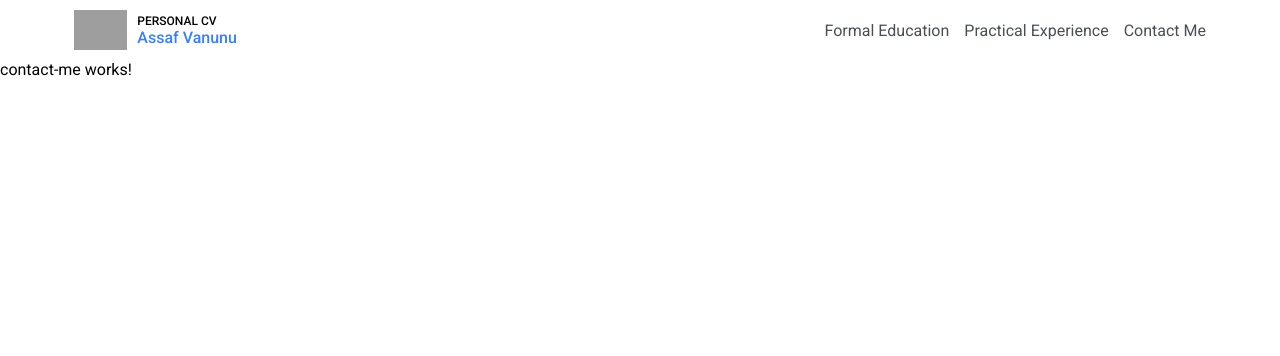
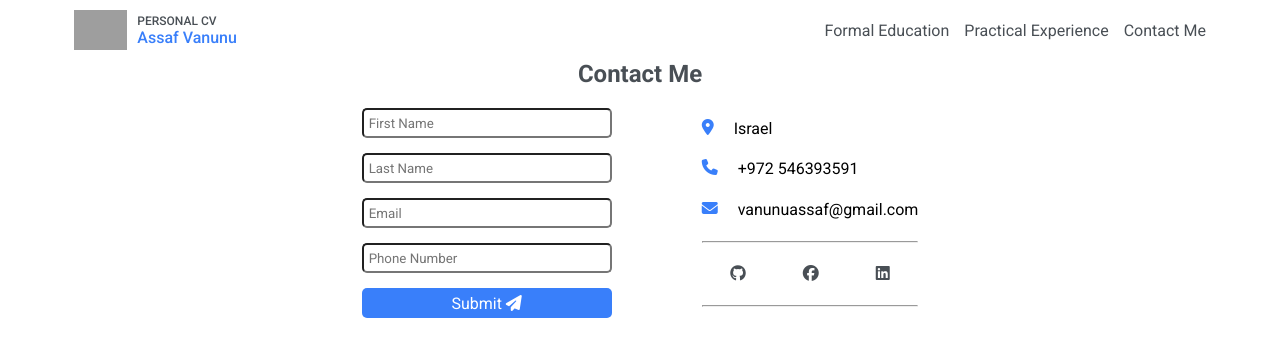
Before and after one commit to ASSAFVAN/my-personal-cv, an Angular app: page /contact-me in a window 1280 px wide. Shown: the top 356 px of the page. Built offline with nearby package versions, Linux system fonts and the light colour scheme; grey boxes are pictures that could not be loaded.

Commit message:
finished contact me component

```diff
--- a/package.json
+++ b/package.json
@@ -18,6 +18,7 @@
     "@angular/platform-browser": "^16.1.0",
     "@angular/platform-browser-dynamic": "^16.1.0",
     "@angular/router": "^16.1.0",
+    "@fortawesome/fontawesome-free": "^6.4.2",
     "rxjs": "~7.8.0",
     "tslib": "^2.3.0",
     "zone.js": "~0.13.0"
--- a/src/app/components/header/header.component.scss
+++ b/src/app/components/header/header.component.scss
@@ -42,6 +42,7 @@ nav {
       .title {
         font-size: 12px;
         font-weight: 500;
+        color: var(--secondary-color);
       }
       .name {
         font-size: 16px;
--- a/src/app/pages/contact-me/contact-me.component.html
+++ b/src/app/pages/contact-me/contact-me.component.html
@@ -1 +1,119 @@
-<p>contact-me works!</p>
+<section>
+  <h1>Contact Me</h1>
+  <div class="contact-container">
+    <div class="contact-form">
+      <form [formGroup]="contactForm" (ngSubmit)="onSubmit()">
+        <!-- first name -->
+        <p>
+          <label class="label" for="firstName"></label>
+          <input
+            class="input"
+            type="text"
+            placeholder="First Name"
+            formControlName="firstName"
+            [ngClass]="{
+              invalid: isFieldInvalid('firstName')
+            }"
+          />
+        </p>
+        <ng-container *ngIf="isFieldInvalid('firstName')">
+          <p class="red">This field id required</p>
+        </ng-container>
+
+        <!-- last name -->
+        <p class="field">
+          <label class="label" for="lastName"></label>
+          <input
+            class="input"
+            type="text"
+            placeholder="Last Name"
+            formControlName="lastName"
+            [ngClass]="{
+              invalid: isFieldInvalid('lastName')
+            }"
+          />
+        </p>
+        <ng-container *ngIf="isFieldInvalid('lastName')">
+          <p class="red">This field id required</p>
+        </ng-container>
+
+        <!-- email -->
+        <p class="field">
+          <label class="label" for="email"></label>
+          <input
+            class="input"
+            type="email"
+            placeholder="Email"
+            formControlName="email"
+            [ngClass]="{
+              invalid: isFieldInvalid('email')
+            }"
+          />
+        </p>
+        <ng-container *ngIf="isFieldInvalid('email')">
+          <p class="red">This field id required</p>
+        </ng-container>
+
+        <!-- phone number -->
+        <p class="field">
+          <label class="label" for="phone"></label>
+          <input
+            class="input"
+            type="tel"
+            placeholder="Phone Number"
+            formControlName="phone"
+            [ngClass]="{
+              invalid: isFieldInvalid('phone')
+            }"
+          />
+        </p>
+        <ng-container *ngIf="isFieldInvalid('phone')">
+          <p class="red">This field id required</p>
+        </ng-container>
+
+        <button type="submit" class="field">
+          Submit <i class="fa-solid fa-paper-plane"></i>
+        </button>
+      </form>
+    </div>
+
+    <div class="contact-details">
+      <div class="contact-list">
+        <i class="fa-solid fa-location-dot"></i><span>Israel</span>
+      </div>
+      <div class="contact-list">
+        <i class="fa-solid fa-phone"></i><span>+972 546393591</span>
+      </div>
+      <div class="contact-list">
+        <i class="fa-solid fa-envelope"></i><span>vanunuassaf@gmail.com</span>
+      </div>
+      <hr />
+      <div class="socials">
+        <a href="https://github.com/ASSAFVAN" target="_blank" class="social">
+          <div><i class="fa-brands fa-github"></i></div>
+        </a>
+        <a
+          href="https://www.facebook.com/assaf.vanunu?locale=he_IL"
+          target="_blank"
+          class="social"
+        >
+          <div><i class="fa-brands fa-facebook"></i></div>
+        </a>
+        <a
+          href="https://www.linkedin.com/in/assaf-vanunu-a38bb91a1/"
+          target="_blank"
+          class="social"
+        >
+          <div><i class="fa-brands fa-linkedin"></i></div>
+        </a>
+      </div>
+      <hr />
+    </div>
+  </div>
+  <div
+    *ngIf="submitService.isFormSubmitted$ | async as isFormSubmitted"
+    class="submitted"
+  >
+    <p>Form has been submitted successfully!</p>
+  </div>
+</section>
--- a/src/app/pages/contact-me/contact-me.component.scss
+++ b/src/app/pages/contact-me/contact-me.component.scss
@@ -0,0 +1,110 @@
+section {
+  width: 100%;
+  height: 100%;
+}
+
+h1 {
+  text-align: center;
+  color: var(--secondary-color);
+}
+
+.contact-container {
+  display: flex;
+  flex-direction: row;
+  justify-content: center;
+  margin: 0 auto;
+  padding: 20px;
+  max-width: 840px;
+  gap: 90px;
+}
+
+.contact-form {
+  max-width: 400px;
+}
+
+form {
+  width: 250px;
+}
+
+.invalid {
+  border: 1px solid red;
+}
+
+.red {
+  color: red;
+  font-size: 12px;
+}
+
+.field {
+  margin-top: 15px;
+}
+
+.input {
+  width: 100%;
+  height: 30px;
+  border-radius: 5px;
+  padding-left: 5px;
+}
+
+button {
+  width: 100%;
+  background-color: var(--primary-color);
+  border: none;
+  height: 30px;
+  border-radius: 5px;
+  color: white;
+  font-size: 16px;
+  cursor: pointer;
+  &:hover {
+    background-color: var(--hovering-color);
+  }
+}
+
+.socials {
+  display: flex;
+  justify-content: space-around;
+  align-items: center;
+}
+
+.social {
+  cursor: pointer;
+  color: var(--secondary-color);
+
+  &:hover {
+    color: var(--primary-color);
+  }
+}
+
+.contact-details {
+  max-width: 400px;
+  display: flex;
+  flex-direction: column;
+  justify-content: space-around;
+}
+
+.contact-list {
+  display: flex;
+  gap: 20px;
+
+  > i {
+    color: var(--primary-color);
+  }
+}
+
+.submitted {
+  text-align: center;
+  font-weight: 400;
+  color: var(--primary-color);
+}
+
+@media only screen and (max-width: 768px) {
+  .contact-container {
+    flex-direction: column;
+    align-items: center;
+    gap: 45px;
+  }
+
+  .contact-details {
+    min-height: 200px;
+  }
+}
--- a/src/app/pages/contact-me/contact-me.component.ts
+++ b/src/app/pages/contact-me/contact-me.component.ts
@@ -1,10 +1,44 @@
-import { Component } from '@angular/core';
+import { Component, OnInit } from '@angular/core';
+import { FormBuilder, Validators } from '@angular/forms';
+import { SubmitService } from 'src/app/services/submit.service';
 
 @Component({
   selector: 'app-contact-me',
   templateUrl: './contact-me.component.html',
-  styleUrls: ['./contact-me.component.scss']
+  styleUrls: ['./contact-me.component.scss'],
 })
-export class ContactMeComponent {
+export class ContactMeComponent implements OnInit {
+  constructor(private fb: FormBuilder, public submitService: SubmitService) {}
 
+  isFormSubmitted = false;
+
+  contactForm = this.fb.group({
+    firstName: ['', [Validators.required, Validators.pattern('^[a-zA-Z-]+$')]],
+    lastName: ['', [Validators.required, Validators.pattern('^[a-zA-Z-]+$')]],
+    email: ['', [Validators.required, Validators.email]],
+    phone: ['', [Validators.required, Validators.pattern('^\\+?[0-9]{1,20}$')]],
+  });
+
+  isFieldInvalid(controlName: string): boolean {
+    const control = this.contactForm.get(controlName);
+    return (
+      !!control &&
+      control?.invalid &&
+      (control?.dirty || control?.touched || this.isFormSubmitted)
+    );
+  }
+
+  onSubmit(): void {
+    if (this.contactForm.valid) {
+      this.submitService.onFormSubmit(true);
+    } else {
+      this.isFormSubmitted = true;
+    }
+  }
+
+  ngOnInit(): void {
+    this.submitService.isFormSubmitted$.subscribe((data: boolean) => {
+      this.isFormSubmitted = data;
+    });
+  }
 }
--- a/src/app/pages/contact-me/contact-me.module.ts
+++ b/src/app/pages/contact-me/contact-me.module.ts
@@ -1,10 +1,11 @@
 import { NgModule } from '@angular/core';
 import { CommonModule } from '@angular/common';
 import { ContactMeComponent } from './contact-me.component';
+import { ReactiveFormsModule } from '@angular/forms';
 
 @NgModule({
   declarations: [ContactMeComponent],
-  imports: [CommonModule],
+  imports: [CommonModule, ReactiveFormsModule],
   exports: [ContactMeComponent],
 })
 export class ContactMeModule {}
--- a/src/app/pages/homepage/homepage.component.scss
+++ b/src/app/pages/homepage/homepage.component.scss
@@ -30,6 +30,10 @@ section {
     color: white;
     text-decoration: none;
     cursor: pointer;
+
+    &:hover {
+      background-color: var(--hovering-color);
+    }
   }
 }
 
--- /dev/null
+++ b/src/app/services/submit.service.ts
@@ -0,0 +1,15 @@
+import { Injectable } from '@angular/core';
+import { BehaviorSubject } from 'rxjs/internal/BehaviorSubject';
+
+@Injectable({
+  providedIn: 'root',
+})
+export class SubmitService {
+  private submitContactMeForm = new BehaviorSubject<boolean>(false);
+  isFormSubmitted$ = this.submitContactMeForm.asObservable();
+  constructor() {}
+
+  onFormSubmit(isFormSubmit: boolean) {
+    this.submitContactMeForm.next(isFormSubmit);
+  }
+}
--- a/src/styles.scss
+++ b/src/styles.scss
@@ -1,4 +1,6 @@
 @import url("https://fonts.googleapis.com/css2?family=Open+Sans:wght@300;400&family=Roboto:wght@100;300;400;500;700;900&family=Ubuntu:ital,wght@0,300;0,400;0,500;0,700;1,300&display=swap");
+
+@import "~@fortawesome/fontawesome-free/css/all.css";
 
 * {
   margin: 0;
@@ -7,4 +9,5 @@
   font-family: "Roboto", sans-serif;
   --primary-color: rgb(57, 127, 250);
   --secondary-color: rgb(73, 79, 85);
+  --hovering-color: rgb(16, 99, 243);
 }
```
Also changed, not shown: 2 other files (tests, documents, lock files or other folders).
